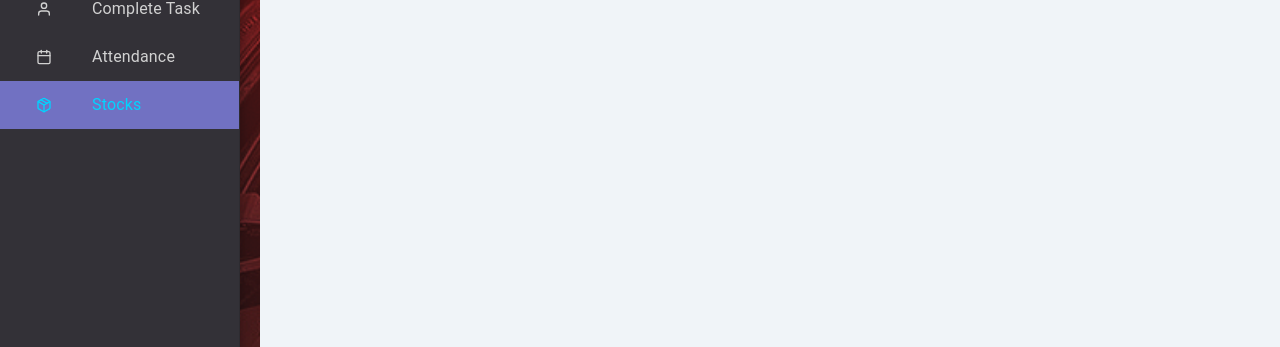
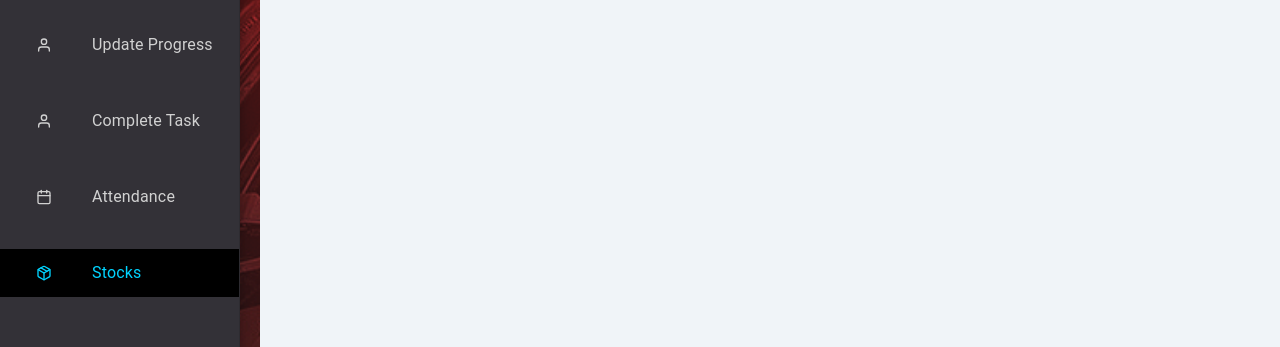
Before and after one commit to Hasindu071/tyre-repair-and-retreding-management-system, a React (Create React App) app in the folder frontend/: page /Worker/Stocks in a window 1280 px wide. Shown: the part 232-579 px from the top of the page. Built offline with nearby package versions, Linux system fonts and the light colour scheme; no server answers.

Commit message:
update the woker side bar

```diff
--- a/frontend/src/styles/WorkerSideBar.css
+++ b/frontend/src/styles/WorkerSideBar.css
@@ -19,16 +19,19 @@
 
 .sidebar-link .MuiListItem-root {
   padding-left: 20px;
+
+  margin-top: 28px;
   transition: background 0.3s ease;
 }
 
 .sidebar-link:hover .MuiListItem-root {
-  background-color: #adadb2;
+  background-color: #adadb27d;
+
   color: #ffffff;
 }
 
 .sidebar-link.active .MuiListItem-root {
-  background-color: #7171c2;
+  background-color: #000000;
   color: #00d4ff;
   font-weight: 500;
 }
```
